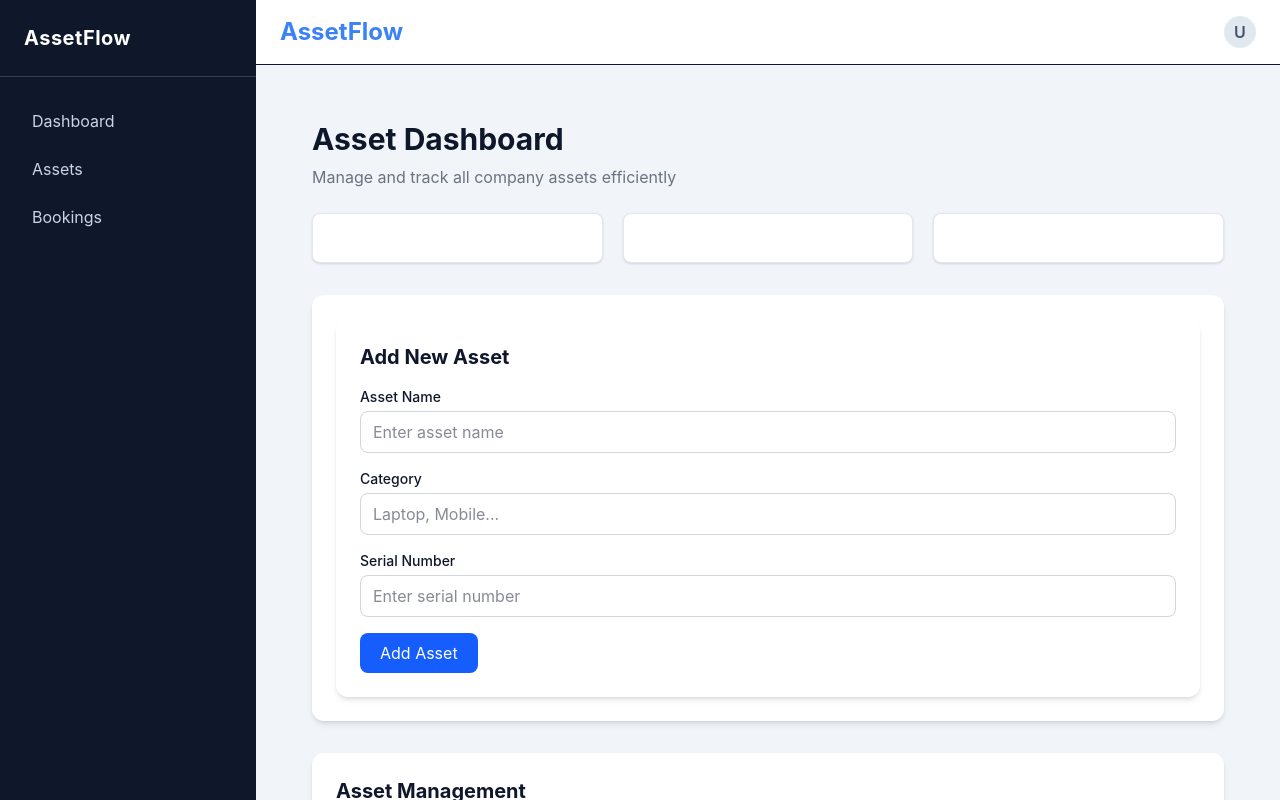
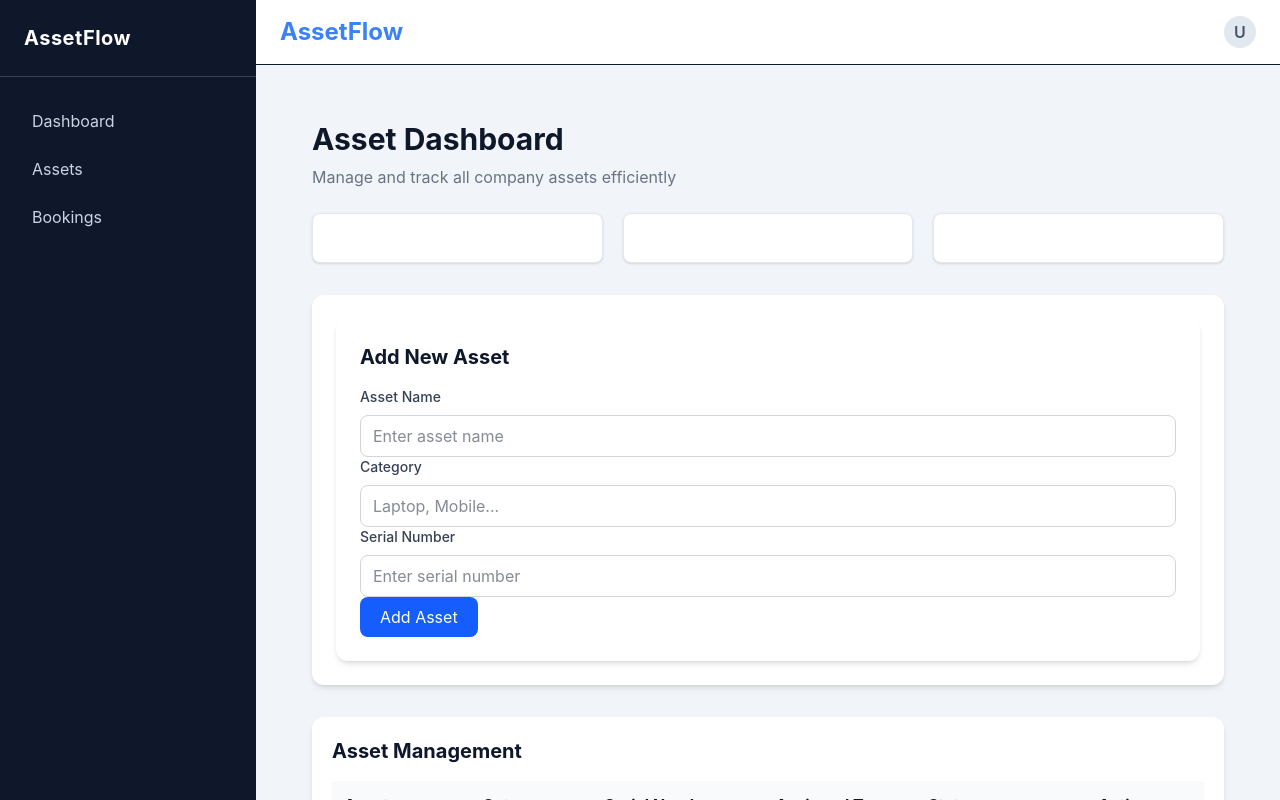
Before and after one commit to madhavsh746-eng/AssetFlow, a React (Vite) app in the folder client/: page / in a window 1280 px wide. Built offline with nearby package versions, Linux system fonts and the light colour scheme.

Commit message:
chore(ui): finalize reusable components and improve application styling

```diff
--- a/client/src/components/dashboard/DashboardCard.jsx
+++ b/client/src/components/dashboard/DashboardCard.jsx
@@ -2,7 +2,7 @@ import Card from "../ui/Card";
 
 const DashboardCard = () => {
   return (
-    <div className="grid grid-cols-1 md:grid-cols-3 gap-5">
+    <div className="grid grid-cols-1 sm:grid-cols-2 lg:grid-cols-3 gap-5">
 
       <Card
         title="Total Assets"
--- a/client/src/components/forms/Input.jsx
+++ b/client/src/components/forms/Input.jsx
@@ -1,36 +1,31 @@
 const Input = ({
   label,
-  name,
-  value,
-  onChange,
   placeholder,
-  error,
-  type = "text"
+  type = "text",
 }) => {
-
   return (
-    <div className="mb-4">
-
-      <label className="block text-sm font-medium mb-1">
+    <div className="flex flex-col gap-2">
+      <label className="text-sm font-medium text-gray-700">
         {label}
       </label>
 
       <input
         type={type}
-        name={name}
-        value={value}
-        onChange={onChange}
         placeholder={placeholder}
-        className={`w-full border rounded-lg px-3 py-2 outline-none
-        ${error ? "border-red-500" : "border-gray-300"}`}
+        className="
+          w-full
+          border
+          border-gray-300
+          rounded-lg
+          px-3
+          py-2
+          outline-none
+          transition
+          focus:ring-2
+          focus:ring-blue-500
+          focus:border-blue-500
+        "
       />
-
-      {error && (
-        <p className="text-red-500 text-sm mt-1">
-          {error}
-        </p>
-      )}
-
     </div>
   );
 };
--- a/client/src/components/table/AssetTable.jsx
+++ b/client/src/components/table/AssetTable.jsx
@@ -27,93 +27,45 @@ const assets = [
   },
 ];
 
-
 const AssetTable = () => {
   return (
-    <div className="
-      bg-white
-      rounded-xl
-      shadow-md
-      p-4
-      sm:p-6
-    ">
-
+    <div className="bg-white rounded-xl shadow-md p-5">
       <h2 className="text-xl font-bold mb-4">
         Asset Management
       </h2>
 
-
       <div className="overflow-x-auto">
-
         <table className="w-full min-w-[700px]">
-
           <thead>
             <tr className="border-b bg-gray-50">
-
-              <th className="text-left p-3">
-                Asset
-              </th>
-
-              <th className="text-left p-3">
-                Category
-              </th>
-
-              <th className="text-left p-3">
-                Serial Number
-              </th>
-
-              <th className="text-left p-3">
-                Assigned To
-              </th>
-
-              <th className="text-left p-3">
-                Status
-              </th>
-
-              <th className="text-left p-3">
-                Action
-              </th>
-
+              <th className="text-left p-3">Asset</th>
+              <th className="text-left p-3">Category</th>
+              <th className="text-left p-3">Serial Number</th>
+              <th className="text-left p-3">Assigned To</th>
+              <th className="text-left p-3">Status</th>
+              <th className="text-left p-3">Action</th>
             </tr>
           </thead>
 
-
           <tbody>
-
             {assets.map((asset) => (
-
               <tr
                 key={asset.id}
                 className="border-b hover:bg-gray-50 transition"
               >
+                <td className="p-3">{asset.name}</td>
 
-                <td className="p-3">
-                  {asset.name}
-                </td>
+                <td className="p-3">{asset.category}</td>
 
+                <td className="p-3">{asset.serial}</td>
 
-                <td className="p-3">
-                  {asset.category}
-                </td>
-
-
-                <td className="p-3">
-                  {asset.serial}
-                </td>
-
-
-                <td className="p-3">
-                  {asset.assigned}
-                </td>
-
+                <td className="p-3">{asset.assigned}</td>
 
                 <td className="p-3">
                   <StatusBadge status={asset.status} />
                 </td>
 
-
                 <td className="p-3">
-
                   <button
                     className="
                       bg-blue-600
@@ -123,26 +75,20 @@ const AssetTable = () => {
                       rounded-lg
                       hover:bg-blue-700
                       transition
+                      duration-200
                     "
                   >
                     View
                   </button>
-
                 </td>
-
               </tr>
-
             ))}
-
           </tbody>
 
         </table>
-
       </div>
-
     </div>
   );
 };
 
-
 export default AssetTable;
```
Lines whose indentation alone changed are shown as unchanged.
